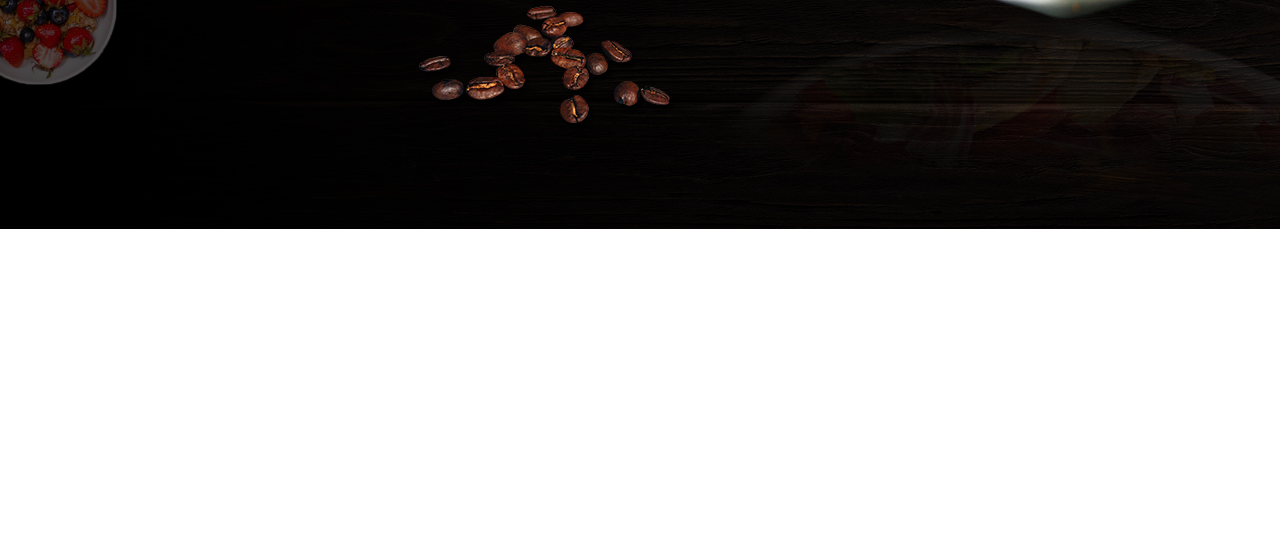
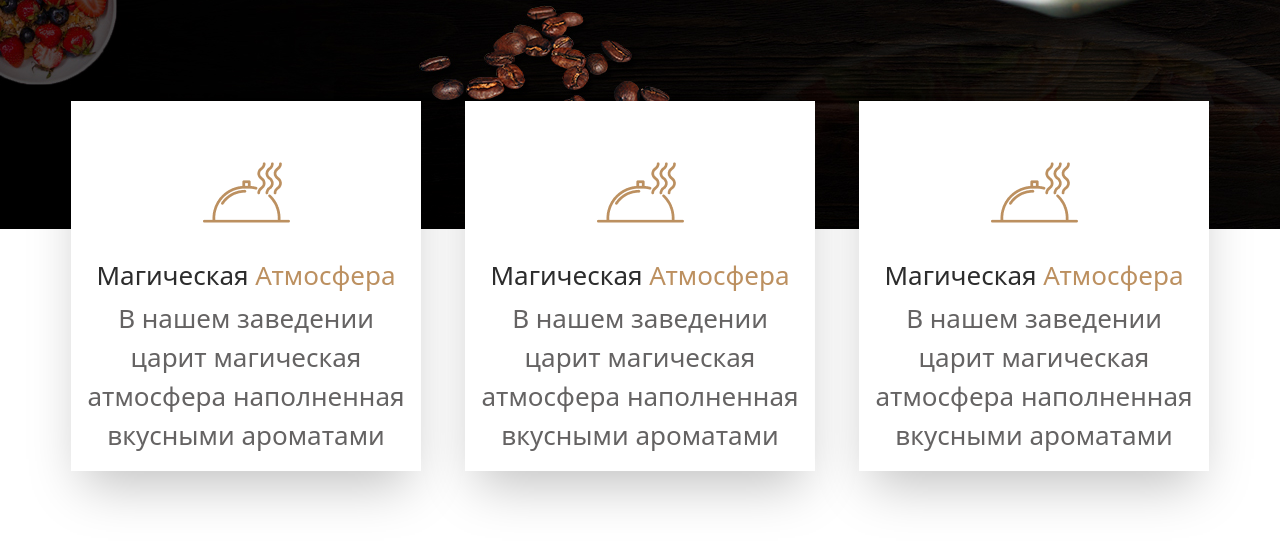
Before and after one commit to Xursand744/Restoran, a plain HTML site: page index.html in a window 1280 px wide. Shown: the part 571-1116 px from the top of the page. Before the commit the page ends 800 px from the top, so only its background shows below. Drawn offline with nearby package versions, Linux system fonts and the light colour scheme.

Commit message:
section one end

```diff
--- a/index.html
+++ b/index.html
@@ -6,12 +6,14 @@
     <meta name="viewport" content="width=device-width, initial-scale=1.0">
     <title>Restoran</title>
     <script src="https://cdn.tailwindcss.com"></script>
-    <link rel="stylesheet" href="https://cdnjs.cloudflare.com/ajax/libs/font-awesome/6.6.0/css/all.min.css" integrity="sha512-Kc323vGBEqzTmouAECnVceyQqyqdsSiqLQISBL29aUW4U/M7pSPA/gEUZQqv1cwx4OnYxTxve5UMg5GT6L4JJg==" crossorigin="anonymous" referrerpolicy="no-referrer" />
+    <link rel="stylesheet" href="https://cdnjs.cloudflare.com/ajax/libs/font-awesome/6.6.0/css/all.min.css"
+        integrity="sha512-Kc323vGBEqzTmouAECnVceyQqyqdsSiqLQISBL29aUW4U/M7pSPA/gEUZQqv1cwx4OnYxTxve5UMg5GT6L4JJg=="
+        crossorigin="anonymous" referrerpolicy="no-referrer" />
 </head>
 
 <body>
 
-    <header class="bg-[url('/img/header.png')] flex flex-col h-screen bg-no-repeat bg-cover">
+    <header class="bg-[url('./img/header.png')] flex flex-col h-screen bg-no-repeat bg-cover">
         <nav class="container mx-auto px-4  flex flex-wrap items-center py-4 ">
             <div class="flex-1 flex justify-between items-center">
                 <a href="#" class="text-xl"><img src="img/LOGO.png" alt=""></a>
@@ -33,12 +35,15 @@
                         <li><a class="md:p-4 py-3 px-0 block" href="#">МЕНЮ</a></li>
                         <li><a class="md:p-4 py-3 px-0 block" href="#">О НАС</a></li>
                         <li><a class="md:p-4 py-3 px-0 block md:mb-0 mb-2" href="#">БРОНЬ</a></li>
-                        <li class="border-r-2"><a class="md:p-4 py-3 px-0 block md:mb-0 mb-2" href="#"><i class="fa-solid fa-cart-shopping"></i></a></li>
-                        <li class="pl-4"><a class="md:px-0 pb-4 px-0 block md:mb-0 mb-2" href="#"><i class="fa-solid fa-phone m-0"></i> +998998999228</a>
-                        <p>Свяжитесь с нами для <br>
-                            бронирования</p>
+                        <li class="border-r-2"><a class="md:p-4 py-3 px-0 block md:mb-0 mb-2" href="#"><i
+                                    class="fa-solid fa-cart-shopping"></i></a></li>
+                        <li class="pl-4"><a class="md:px-0 pb-4 px-0 block md:mb-0 mb-2" href="#"><i
+                                    class="fa-solid fa-phone m-0"></i> +998998999228</a>
+                            <p>Свяжитесь с нами для <br>
+                                бронирования</p>
                         </li>
-                        <li><a class="md:p-4 py-3 px-0 block md:mb-0 mb-2 bg-[#FF7400] ml-6 md:ml-8 text-white font-bold" href="#">ЗАКАЗ СТОЛИКА</a></li>
+                        <li><a class="p-3 md:p-4 block md:mb-0 mb-2 bg-[#FF7400] ml-6 md:ml-8 text-white font-bold"
+                                href="#">ЗАКАЗ СТОЛИКА</a></li>
                     </ul>
                 </nav>
             </div>
@@ -49,11 +54,48 @@
                 <h2 class="text-[#D67E35] text-2xl sm:text:[35px] md:text-[50px]">Добро пожаловать в</h2>
                 <h1 class="text-[#D67E35] my-3 md:my-5 text-4xl sm:text:[55px] md:text-[80px]">Наш ресторан</h1>
                 <h3 class="text-[18px] mb-4 md:mb-[21px]">ДОМ ЛУЧШЕЙ ЕДЫ</h3>
-                <a class="hover:opacity-[0.8] md:p-4 py-3 px-0 inline-block md:mb-0 mb-2 bg-[#FF7400] ml-6 md:ml-8 text-white font-bold" href="#">ЗАКАЗ СТОЛИКА</a>
+                <a class="hover:opacity-[0.8] p-3 md:p-4  inline-block md:mb-0 mb-2 bg-[#FF7400] ml-6 md:ml-8 text-white font-bold"
+                    href="#">ЗАКАЗ СТОЛИКА</a>
             </div>
         </div>
     </header>
 
+    <main>
+        <section>
+            <div class="max-w-[1138px] w-full mx-auto mb-[150px]">
+                <div class="flex flex-wrap lg:flex-nowrap gap-[30px] justify-center lg:justify-between items-center -mt-32">
+                    <div
+                        class="shadow-2xl bg-white max-w-[350px] w-full flex flex-col items-center  pt-12 pb-4 px-[15px] text-center">
+                        <img src="img/qopqoq.png" alt="">
+                        <h3 class="text-[26px] text-[#2C2C2C] mt-5 mb-1">Магическая <span
+                                class="text-[#BC9060]">Атмосфера</span>
+                        </h3>
+                        <p class="text-[#656363] text-[26px]">В нашем заведении царит магическая атмосфера
+                            наполненная вкусными ароматами</p>
+                    </div>
+                    <div
+                        class="shadow-2xl bg-white max-w-[350px] w-full flex flex-col items-center  pt-12 pb-4 px-[15px] text-center">
+                        <img src="img/qopqoq.png" alt="">
+                        <h3 class="text-[26px] text-[#2C2C2C] mt-5 mb-1">Магическая <span
+                                class="text-[#BC9060]">Атмосфера</span>
+                        </h3>
+                        <p class="text-[#656363] text-[26px]">В нашем заведении царит магическая атмосфера
+                            наполненная вкусными ароматами</p>
+                    </div>
+                    <div
+                        class="bg-white shadow-2xl max-w-[350px] w-full flex flex-col items-center  pt-12 pb-4 px-[15px] text-center">
+                        <img src="img/qopqoq.png" alt="">
+                        <h3 class="text-[26px] text-[#2C2C2C] mt-5 mb-1">Магическая <span
+                                class="text-[#BC9060]">Атмосфера</span>
+                        </h3>
+                        <p class="text-[#656363] text-[26px]">В нашем заведении царит магическая атмосфера
+                            наполненная вкусными ароматами</p>
+                    </div>
+                </div>
+            </div>
+        </section>
+    </main>
+
 </body>
 
 </html>
```
Also changed, not shown: img/qopqoq.png (renamed from img/Mask Group.png).
